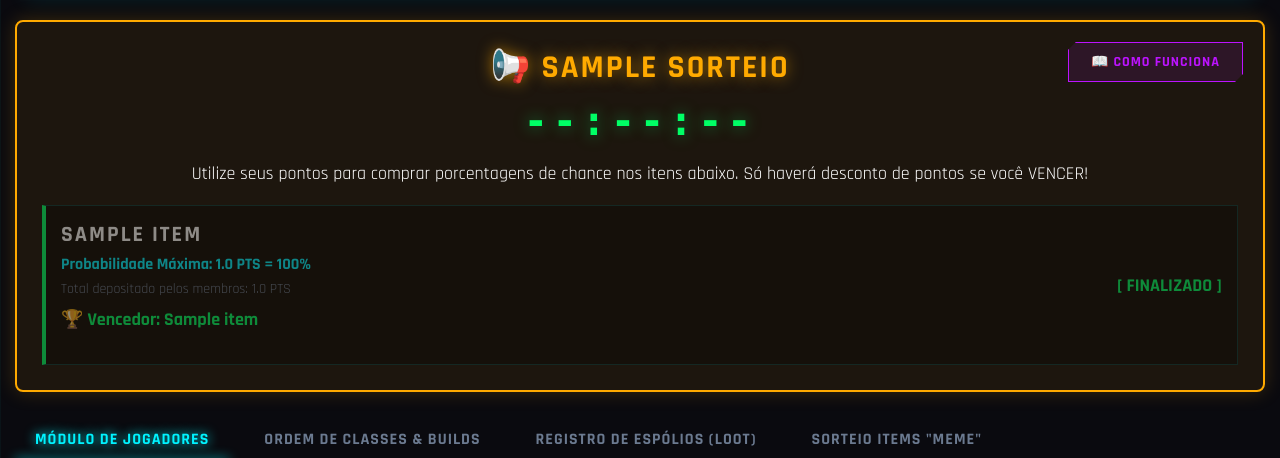
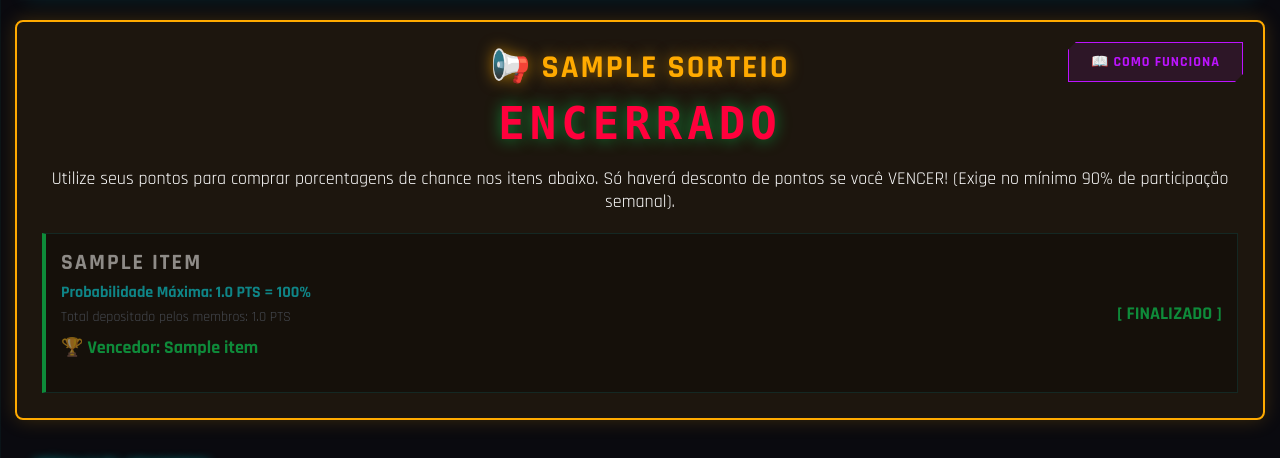
Before and after one commit to Seck1993/vortex, a Flask app: page / in a window 1280 px wide. Shown: the part 67-525 px from the top of the page. Run offline with Flask 3, Linux system fonts and the light colour scheme; tables that the repository leaves empty hold one stand-in row (values such as "Sample post").

Commit message:
Update dashboard layout and timer display logic
Refactor HTML and JavaScript for event banner and timer functionality.

```diff
--- a/templates/dashboard.html
+++ b/templates/dashboard.html
@@ -109,10 +109,9 @@
         .input-edit:focus { border-color: var(--neon-green); box-shadow: 0 0 10px rgba(0, 255, 102, 0.4); background: rgba(0, 255, 102, 0.05); }
         .edit-pontos { color: var(--neon-green); font-size: 20px; font-weight: 700; text-align: center; border-color: rgba(0, 255, 102, 0.3);}
 
-        /* Adicione isto para arrumar o fundo das listas suspensas */
         .input-edit option {
-            background-color: #0a0a0f; /* Fundo escuro do painel */
-            color: var(--neon-cyan);   /* Mantém o texto ciano */
+            background-color: #0a0a0f;
+            color: var(--neon-cyan);
         }
 
         .tabs { display: flex; gap: 15px; margin-bottom: 25px; border-bottom: 1px solid rgba(255,255,255,0.1); padding-bottom: 0px;}
@@ -143,18 +142,17 @@
             clip-path: polygon(0 0, calc(100% - 20px) 0, 100% 20px, 100% 100%, 20px 100%, 0 calc(100% - 20px));
         }
 
-        /* ESTILOS DA LINHA MEGA E CLONES */
         .linha-mega td { padding: 0 !important; background: rgba(0,0,0,0.8) !important; border-bottom: none !important; }
         .mega-glow { background-color: rgba(255, 215, 0, 0.08) !important; box-shadow: inset 5px 0 0 var(--gold-mega) !important; }
         .mega-clone { background-color: rgba(255, 215, 0, 0.1) !important; border-left: 3px solid var(--gold-mega) !important; }
 
-        /* NOVO BANNER DO EVENTO E TIMER */
+        /* BANNER DO EVENTO E TIMER */
         .banner-evento { background: rgba(255, 170, 0, 0.08); border: 2px solid var(--neon-orange); border-radius: 8px; padding: 25px; margin-bottom: 25px; box-shadow: 0 0 20px rgba(255, 170, 0, 0.2); text-align: center; position: relative;}
         .banner-evento h2 { color: var(--neon-orange); font-size: 32px; text-shadow: 0 0 15px rgba(255,170,0,0.6); margin-bottom: 10px;}
         .item-card { background: rgba(0,0,0,0.5); border: 1px solid var(--glass-border); padding: 15px; margin-top: 15px; text-align: left; display: flex; justify-content: space-between; align-items: center; border-left: 4px solid var(--neon-cyan); }
-        .timer-display { font-size: 40px; font-family: monospace; font-weight: bold; color: var(--neon-green); text-shadow: 0 0 15px rgba(0,255,102,0.5); letter-spacing: 5px; margin-bottom: 15px;}
+        .timer-display { font-size: 44px; font-family: monospace; font-weight: bold; color: var(--neon-green); text-shadow: 0 0 15px rgba(0,255,102,0.5); letter-spacing: 5px; margin-bottom: 15px;}
 
-        /* NOVA ROLETA CANVAS */
+        /* ROLETA CANVAS */
         .roleta-container { position: relative; width: 400px; height: 400px; margin: 20px auto; display: flex; justify-content: center; align-items: center;}
         .roleta-canvas-wrapper { width: 100%; height: 100%; border-radius: 50%; border: 8px solid #111; box-shadow: 0 0 35px rgba(0, 243, 255, 0.5); overflow: hidden; transform: rotate(0deg); }
         .roleta-ponteiro { position: absolute; top: -15px; left: 50%; transform: translateX(-50%); width: 0; height: 0; border-left: 20px solid transparent; border-right: 20px solid transparent; border-top: 40px solid var(--neon-red); z-index: 10; filter: drop-shadow(0 0 10px var(--neon-red)); }
@@ -189,10 +187,10 @@
 
         <h2>📢 {{ evento.titulo }}</h2>
 
-        <!-- CRONÔMETRO DIGITAL -->
-        <div class="timer-display" data-prazo="{{ evento.prazo_encerramento }}">--:--:--</div>
+        <!-- CRONÔMETRO DIGITAL COM SUPORTE PRECISO -->
+        <div class="timer-display" id="timerDisplay" data-prazo="{{ evento.prazo_encerramento }}">--:--:--</div>
 
-        <p style="color: #fff; font-size: 18px; margin-bottom: 20px;">Utilize seus pontos para comprar porcentagens de chance nos itens abaixo. Só haverá desconto de pontos se você VENCER!</p>
+        <p style="color: #fff; font-size: 18px; margin-bottom: 20px;">Utilize seus pontos para comprar porcentagens de chance nos itens abaixo. Só haverá desconto de pontos se você VENCER! (Exige no mínimo 90% de participação semanal).</p>
 
         {% for item in evento.itens %}
         <div class="item-card" style="opacity: {{ '0.5' if item.sorteado else '1' }}; border-left-color: {{ 'var(--neon-green)' if item.sorteado else 'var(--neon-cyan)' }}">
@@ -218,7 +216,6 @@
             <div style="display: flex; gap: 10px; flex-direction: column;">
                 {% if not item.sorteado %}
                     {% if session.get('logged_in') %}
-                        <!-- Classe btn-apostar adicionada para ser oculta pelo cronômetro -->
                         <button class="btn btn-apostar" onclick="abrirModalAposta({{ item.id }}, '{{ item.nome_item }}', {{ item.max_pontos }})">➕ Apostar</button>
                     {% endif %}
                     {% if user_role == 'admin' %}
@@ -294,7 +291,6 @@
                     <tr data-jogador-id="{{ item.jogador.id }}" data-poder="{{ item.jogador.poder_combate }}">
                         <td class="rank-display" style="color: var(--text-muted); font-weight: bold; font-size: 20px;">{{ loop.index }}</td>
 
-                        <!-- NOME DO JOGADOR -->
                         <td style="text-align: left;">
                             {% if session.get('logged_in') and user_role == 'admin' %}
                                 <input type="text" class="input-edit edit-nome" value="{{ item.jogador.nome }}" style="width: 180px; font-weight: 700; font-size: 20px; color: {% if loop.index == 1 %}var(--neon-orange){% elif loop.index == 2 %}#e2e8f0{% elif loop.index == 3 %}#b87333{% else %}var(--neon-cyan){% endif %}; text-shadow: {% if loop.index <= 3 %}0 0 10px rgba(255,255,255,0.3){% else %}none{% endif %}; text-align: left; background: transparent; border: 1px dashed rgba(255,255,255,0.3);" onchange="this.closest('tr').classList.add('linha-modificada')">
@@ -394,7 +390,6 @@
                         <td class="rank-display" style="color: var(--text-muted); font-weight: bold; font-size: 20px;">{{ loop.index }}</td>
                         <td style="font-weight: 700; font-size: 20px; color: #fff; text-align: left;">{{ item.jogador.nome }}</td>
 
-                        <!-- CLASSE -->
                         <td>
                             {% if session.get('logged_in') %}
                             <select class="input-edit edit-classe" style="width: 140px;" onchange="this.closest('tr').classList.add('linha-modificada'); filtrarTabelaClasses();">
@@ -414,7 +409,6 @@
                             {% endif %}
                         </td>
 
-                        <!-- MARCAÇÕES DOS MILESTONES -->
                         {% if session.get('logged_in') %}
                             <td><input type="checkbox" class="check-s4" onchange="this.closest('tr').classList.add('linha-modificada');" {% if item.jogador.skill_4 %}checked{% endif %} style="accent-color: #ffaa00; cursor:pointer; width: 20px; height: 20px;"></td>
                             <td><input type="checkbox" class="check-s5" onchange="this.closest('tr').classList.add('linha-modificada');" {% if item.jogador.skill_5 %}checked{% endif %} style="accent-color: #ffaa00; cursor:pointer; width: 20px; height: 20px;"></td>
@@ -673,6 +667,7 @@
                 <p>O sistema de sorteio foi desenvolvido para ser 100% justo e transparente. Veja as regras processadas diretamente pelo servidor:</p>
                 <ul style="padding-left: 20px; color: var(--text-muted);">
                     <li style="margin-bottom: 10px;"><strong style="color:var(--neon-orange);">Aposta Segura:</strong> Você só perde os pontos que apostar <b>SE VOCÊ VENCER</b> o item. Se perder o sorteio, seus pontos continuam intactos.</li>
+                    <li style="margin-bottom: 10px;"><strong style="color:var(--neon-green);">Requisito de 90% de Participação:</strong> Para poder apostar em qualquer item, o membro precisa ter no mínimo <b>90% de participação semanal</b> ativa na guilda.</li>
                     <li style="margin-bottom: 10px;"><strong style="color:var(--neon-green);">Limite de Saldo:</strong> O sistema bloqueia apostas que ultrapassem o seu saldo real (descontando penalidades e pontos já retidos em outras apostas ativas da semana).</li>
                     <li style="margin-bottom: 10px;"><strong style="color:var(--neon-purple);">Taxa Fixa da Staff:</strong> Exatos 15% de probabilidade em todos os itens são reservados fixamente para a Staff (Administração).</li>
                     <li style="margin-bottom: 10px;"><strong style="color:var(--neon-cyan);">Valorização Flexível (Os 85% restantes):</strong> Não importa se os jogadores apostaram 10 ou 10.000 pontos no total. Os 85% de chance são divididos na roleta sempre de forma proporcional ao "peso" da sua aposta. <br><br><i>Exemplo: Se a mesa toda tiver apenas 10 pontos apostados no total por todos, e você botou 1 ponto, seu 1 ponto valerá incríveis 8,5% de chance de vitória!</i></li>
@@ -763,7 +758,7 @@
             <input type="text" id="tituloEvento" class="input-edit" value="SORTEIO HOJE AS 20:00" style="width: 100%; margin-bottom: 20px; text-align: left;">
 
             <label style="color: #fff; font-weight: bold;">Duração do Sorteio (Minutos):</label>
-            <input type="number" id="prazoEvento" class="input-edit" placeholder="Ex: 60 (Minutos para encerramento)" value="60" style="width: 100%; margin-bottom: 20px; text-align: left;">
+            <input type="number" id="prazoEvento" class="input-edit" placeholder="Ex: 60" value="60" style="width: 100%; margin-bottom: 20px; text-align: left;">
 
             <h3 style="color: var(--neon-cyan);">Adicionar Itens</h3>
             <div id="listaItensCriacao" style="background: rgba(0,0,0,0.4); padding: 15px; border: 1px dashed var(--glass-border); margin-bottom: 20px;">
@@ -810,7 +805,7 @@
             <label style="color: #fff; display: block; text-align: left; margin-bottom: 5px;">Selecione seu Personagem:</label>
             <select id="apostaJogadorId" class="input-edit" style="width: 100%; margin-bottom: 15px; text-align: left;">
                 {% for item in ranking %}
-                    <option value="{{ item.jogador.id }}">{{ item.jogador.nome }}</option>
+                    <option value="{{ item.jogador.id }}">{{ item.jogador.nome }} ({{ item.participacao }}%)</option>
                 {% endfor %}
             </select>
 
@@ -842,32 +837,42 @@
         function fecharModal(id) { document.getElementById(id).style.display = 'none'; }
         function fecharModalEAtualizar() { window.location.reload(); }
 
-        /* --- CRONÔMETRO LOGIC --- */
+        /* --- CRONÔMETRO DIGITAL --- */
         function atualizarCronometros() {
-            const timerDisplays = document.querySelectorAll('.timer-display');
-            timerDisplays.forEach(display => {
-                const prazo = parseInt(display.getAttribute('data-prazo'));
-                if (!prazo) return;
+            const timerDisplay = document.getElementById('timerDisplay');
+            if (!timerDisplay) return;
+
+            const prazoRaw = timerDisplay.getAttribute('data-prazo');
+            if (!prazoRaw || prazoRaw.trim() === "") {
+                timerDisplay.innerText = "SEM TEMPO LIMITE";
+                timerDisplay.style.fontSize = "26px";
+                return;
+            }
+
+            const prazo = parseFloat(prazoRaw);
+            if (isNaN(prazo)) {
+                timerDisplay.innerText = "ENCERRADO";
+                timerDisplay.style.color = "var(--neon-red)";
+                return;
+            }
 
             const agora = Date.now();
             const diff = prazo - agora;
 
             if (diff <= 0) {
-                    display.innerText = "ENCERRADO";
-                    display.style.color = "var(--neon-red)";
-                    // Esconde botões de aposta para evitar cliques
+                timerDisplay.innerText = "TEMPO ENCERRADO";
+                timerDisplay.style.color = "var(--neon-red)";
                 document.querySelectorAll('.btn-apostar').forEach(b => b.style.display = 'none');
             } else {
                 const horas = Math.floor((diff % (1000 * 60 * 60 * 24)) / (1000 * 60 * 60));
                 const min = Math.floor((diff % (1000 * 60 * 60)) / (1000 * 60));
                 const seg = Math.floor((diff % (1000 * 60)) / 1000);
-                    display.innerText = `${horas.toString().padStart(2, '0')}:${min.toString().padStart(2, '0')}:${seg.toString().padStart(2, '0')}`;
+                timerDisplay.innerText = `${horas.toString().padStart(2, '0')}:${min.toString().padStart(2, '0')}:${seg.toString().padStart(2, '0')}`;
+                timerDisplay.style.color = "var(--neon-green)";
             }
-            });
         }
         setInterval(atualizarCronometros, 1000);
         document.addEventListener('DOMContentLoaded', atualizarCronometros);
-
 
         async function fazerLogin() {
             const senha = document.getElementById('senhaAdmin').value;
@@ -967,9 +972,9 @@
         async function salvarNovoEvento() {
             const titulo = document.getElementById('tituloEvento').value;
             const minutosInput = document.getElementById('prazoEvento').value;
-            const minutos = parseInt(minutosInput) || 60; // Define 60 min se estiver vazio
+            const minutos = parseInt(minutosInput) || 60;
 
-            // O frontend gera o Timestamp do prazo para o servidor salvar.
+            // Calcula timestamp exato em ms
             const prazoTimestamp = Date.now() + (minutos * 60000);
 
             let itens = [];
@@ -981,7 +986,7 @@
 
             const response = await fetch('/api/publicar-banner', {
                 method: 'POST', headers: {'Content-Type': 'application/json'},
-                body: JSON.stringify({ titulo: titulo, prazo: prazoTimestamp, itens: itens })
+                body: JSON.stringify({ titulo: titulo, prazo: prazoTimestamp.toString(), itens: itens })
             });
             if(response.ok) window.location.reload();
         }
@@ -995,7 +1000,7 @@
         function abrirModalAposta(itemId, nomeItem, maxPontos) {
             document.getElementById('apostaItemId').value = itemId;
             document.getElementById('labelItemAposta').innerText = nomeItem;
-            document.getElementById('labelMaxPontos').innerText = `O custo para ter 100% de chance é de ${maxPontos} pts.`;
+            document.getElementById('labelMaxPontos').innerText = `O custo para ter 100% de chance é de ${maxPontos} pts. (Mínimo de 90% de participação semanal exigido).`;
             document.getElementById('apostaPontos').value = '';
             abrirModal('modalAposta');
         }
@@ -1013,7 +1018,11 @@
                 body: JSON.stringify(payload)
             });
             const data = await response.json();
-            if(response.ok) { window.location.reload(); } else { alert(data.erro); }
+            if(response.ok) {
+                window.location.reload();
+            } else {
+                alert(data.erro);
+            }
         }
 
         async function removerAposta(apostaId) {
@@ -1026,7 +1035,6 @@
         let dadosSorteioAtual = null;
         let roletaIsSpinning = false;
 
-        // Polling para os membros pegarem o sorteio rodando (Zero Delay Sincronizado)
         async function pollSorteioAoVivo() {
             if (roletaIsSpinning) return;
             try {
@@ -1041,11 +1049,9 @@
             } catch(e) {}
         }
 
-        // Ativa o radar pra quem ta logado (A cada 2 segundos e meio ele varre o BD sem lagar)
         {% if session.get('logged_in') %}
             setInterval(pollSorteioAoVivo, 2500);
         {% endif %}
-
 
         async function prepararRoletaItem(itemId, nomeItem) {
             const btn = event.target;
@@ -1084,7 +1090,6 @@
             labelVencedor.style.display = 'none';
             btnFechar.style.display = 'none';
 
-            // Comportamento do botão final baseado se o cara é Admin ou Membro
             if (IS_ADMIN) {
                 btnFechar.innerText = "Concluir (Pontos Descontados)";
                 btnFechar.onclick = async () => {
@@ -1109,15 +1114,12 @@
             const cores = ['#3498db', '#e74c3c', '#2ecc71', '#f1c40f', '#9b59b6', '#00f3ff', '#bc13fe', '#ffaa00', '#ff003c', '#10b981'];
             let colorIndex = 0;
 
-            // TRUQUE VISUAL: Expandimos as fatias que são muito finas para que o texto possa ser lido nitidamente.
-            // A matemática real de chances do backend não é afetada.
             let visualFatias = {};
             let totalVisual = 0;
             for (const [nome, porcentagem] of Object.entries(fatias)) {
                 let p = parseFloat(porcentagem);
                 if (p <= 0) continue;
 
-                // Mínimo de 4% de abertura visual na roleta (apenas para não espremer o texto)
                 let visualP = Math.max(p, 4.0);
                 visualFatias[nome] = { realP: p, visualP: visualP };
                 totalVisual += visualP;
@@ -1129,7 +1131,6 @@
             let endWinDeg = 0;
 
             for (const [nome, dataFat] of Object.entries(visualFatias)) {
-
                 let fatiaVisualDeg = (dataFat.visualP / totalVisual) * 360;
 
                 if (nome === vencedorNome) {
@@ -1141,7 +1142,6 @@
                 const sliceAngle = (dataFat.visualP / totalVisual) * 2 * Math.PI;
                 const endAngle = startAngle + sliceAngle;
 
-                // Desenha Fatia
                 ctx.beginPath();
                 ctx.moveTo(centerX, centerY);
                 ctx.arc(centerX, centerY, radius, startAngle, endAngle);
@@ -1149,12 +1149,10 @@
                 ctx.fillStyle = cores[colorIndex % cores.length];
                 ctx.fill();
 
-                // Bordas escuras super definidas
                 ctx.lineWidth = 4;
                 ctx.strokeStyle = '#111';
                 ctx.stroke();
 
-                // Desenha Nome
                 ctx.save();
                 ctx.translate(centerX, centerY);
                 ctx.rotate(startAngle + sliceAngle / 2);
```
Lines whose indentation alone changed are shown as unchanged.
